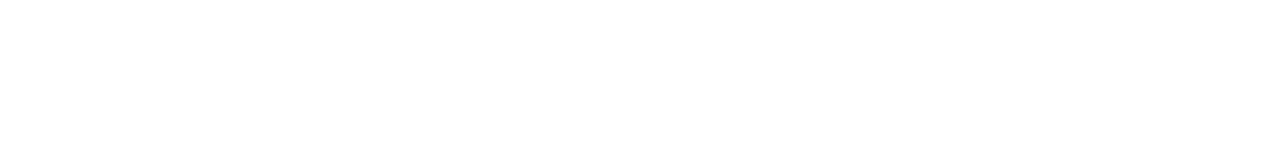
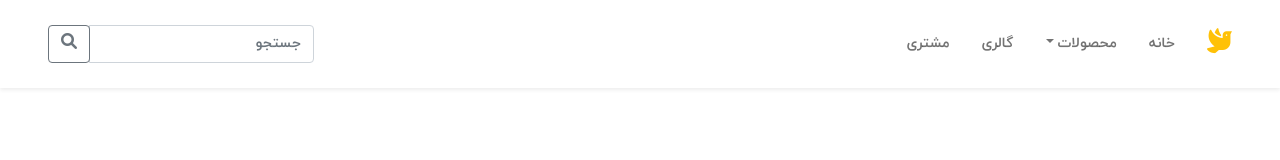
Before and after one commit to sina-rastgouyan/bootstrap_dove_project, a plain HTML site: page index.html in a window 1280 px wide. Drawn offline with nearby package versions, Linux system fonts and the light colour scheme.

Commit message:
Project Navbar has been created in this commit. - navbar-collapsing configed here and some base styling such as font-family configed too.

```diff
--- /dev/null
+++ b/css/main.css
@@ -0,0 +1,6 @@
+@import url(../fonts/Iran_Yekan_Font_Files/font_definition.css);
+
+* {
+
+    font-family: "iranYekan", sans-serif;
+}
--- a/index.html
+++ b/index.html
@@ -4,7 +4,9 @@
     <meta charset="UTF-8" />
     <meta http-equiv="X-UA-Compatible" content="IE=edge" />
     <meta name="viewport" content="width=device-width, initial-scale=1.0" />
-    <title>Document</title>
+    <title>Dove</title>
+    <!-- Add brand image to the tab title -->
+    <link rel="title icon" type="image/png" href="images/logo.png" />
     <!-- cdnjs font awsome to use icons -->
     <link
       rel="stylesheet"
@@ -25,8 +27,61 @@
       rel="stylesheet"
       href="fonts/Iran_Yekan_Font_Files/font_definition.css"
     />
+    <!-- Main Styles -->
+    <link rel="stylesheet" href="css/main.css" />
   </head>
   <body>
+    <!-- Navbar Section -->
+    <nav class="navbar navbar-expand-lg navbar-light shadow-sm ps-5">
+      <!-- collapse button to show/hide navbar in smaller size of screen -->
+      <button class="navbar-toggler" data-bs-toggle="collapse" data-bs-target="#mynav">
+          <i class="navbar-toggler-icon"></i>
+      </button>
+      <a class="navbar-brand text-warning ml-3" href="">
+        <i class="fas fa-dove" style="font-size: 25px"></i>
+      </a>
+      <div class="collapse navbar-collapse" id="mynav">
+        <!-- navbar menu items -->
+        <ul class="navbar-nav list-unstyled my-3">
+          <li class="nav-item mx-2">
+            <a class="nav-link" href="">خانه</a>
+          </li>
+          <!-- navbar dropdown item -->
+          <li class="nav-item mx-2 dropdown">
+            <a
+              class="nav-link dropdown-toggle"
+              data-bs-toggle="dropdown"
+              href=""
+              >محصولات</a
+            >
+            <!-- dropdown child items -->
+            <div class="dropdown-menu">
+              <a href="" class="dropdown-item">مرطوب کننده</a>
+              <a href="" class="dropdown-item">صابون</a>
+              <a href="" class="dropdown-item">پک داو</a>
+            </div>
+          </li>
+          <li class="nav-item mx-2">
+            <a class="nav-link" href="">گالری</a>
+          </li>
+          <li class="nav-item mx-2">
+            <a class="nav-link" href="">مشتری</a>
+          </li>
+        </ul>
+        <!-- Form in navbar section -->
+        <form action="" class="form-inline ms-auto pe-5">
+          <div class="input-group">
+            <input type="text" class="form-control" placeholder="جستجو" />
+            <div class="input-group-append">
+              <button class="btn btn-outline-secondary">
+                <i class="fas fa-search"></i>
+              </button>
+            </div>
+          </div>
+        </form>
+      </div>
+    </nav>
+    <!-- End Of Navbar Section -->
     <!-- Bootstrap v5.1 js,jquery cdn -->
     <script
       src="https://cdn.jsdelivr.net/npm/bootstrap@5.1.3/dist/js/bootstrap.bundle.min.js"
```
